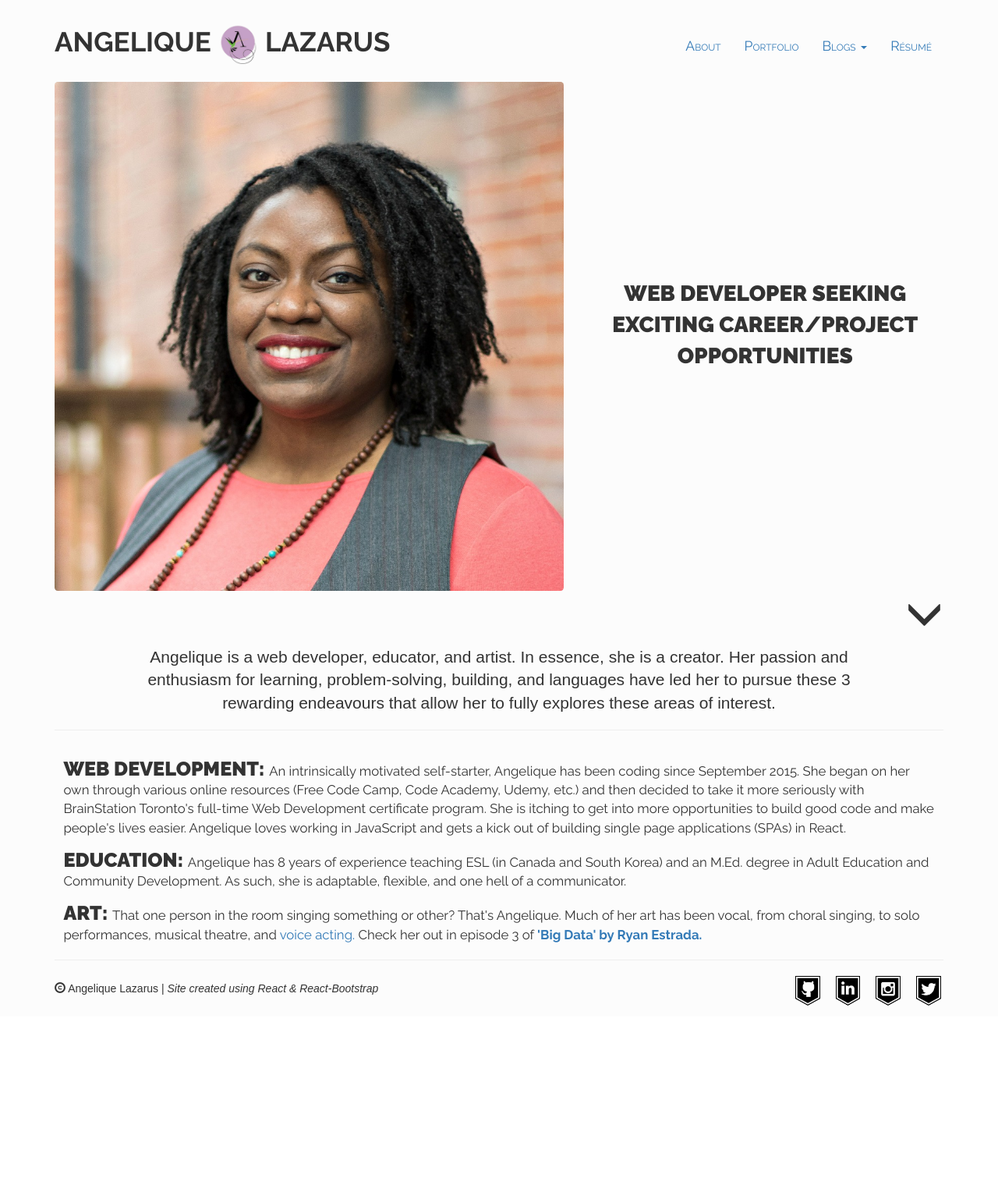
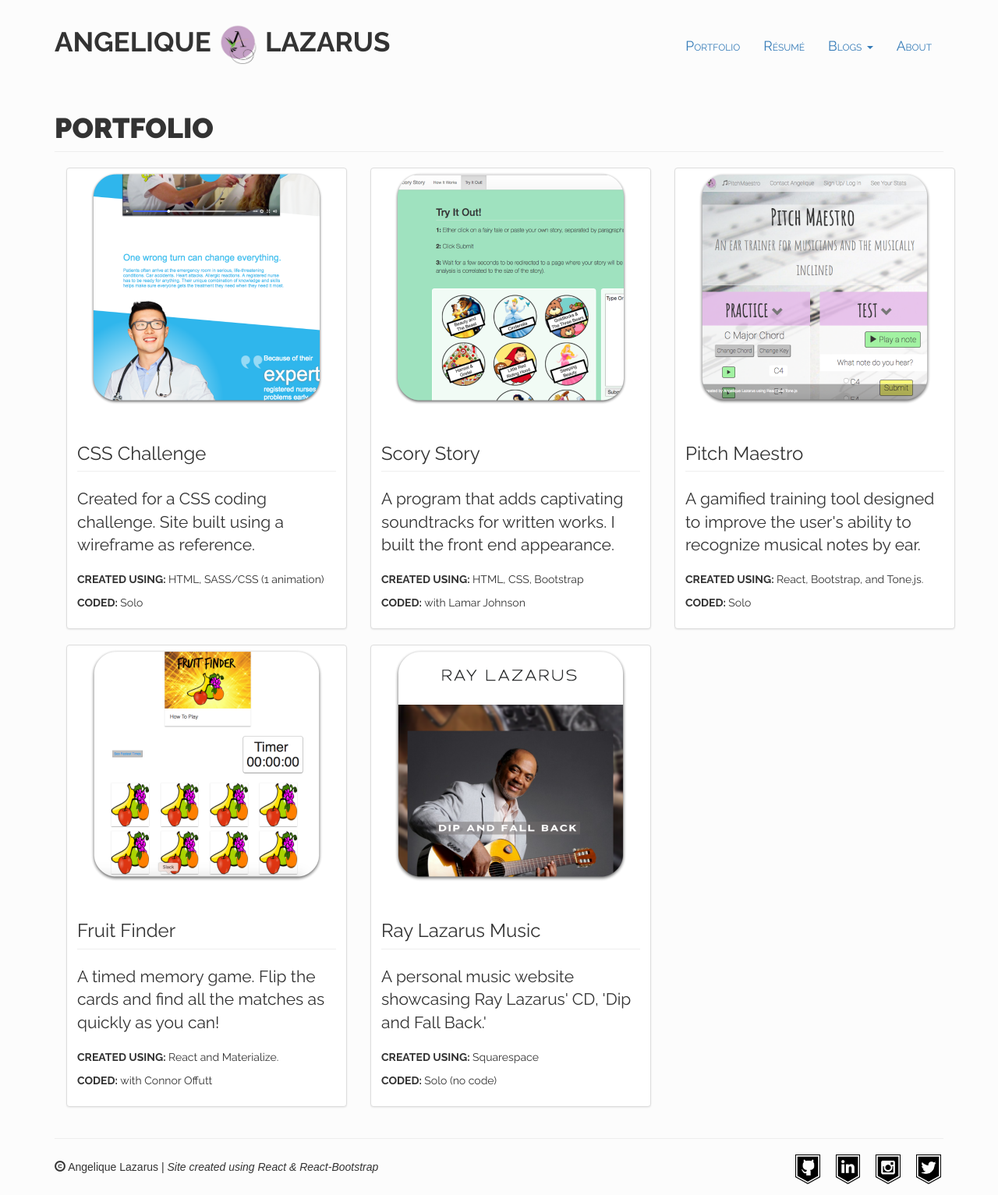
Before and after one commit to javathehut/Portfolio, a React (Create React App) app: page / in a window 1280 px wide. Shown: the whole page at 78% size. Before the commit the page ends 1304 px from the top, so only its background shows below. Built offline with nearby package versions, Linux system fonts and the light colour scheme.

Commit message:
rearranged pages

```diff
--- a/src/App.js
+++ b/src/App.js
@@ -17,8 +17,8 @@ class App extends Component {
             </Navbar.Header>
             <Navbar.Collapse>
               <Nav pullRight className="customNav">
-                <NavItem eventKey={1}><Link to="/">About</Link></NavItem>
-                <NavItem eventKey={2}><Link to="portfolio">Portfolio</Link></NavItem>
+                <NavItem eventKey={1}><Link to="/">Portfolio</Link></NavItem>
+                <NavItem eventKey={2} href="https://drive.google.com/open?id=0B3KezJtvS9TAemNqTV9tcWJmVm8" target="_blank">Résumé</NavItem>
                 <NavDropdown eventKey={3} title="Blogs" id="basic-nav-dropdown">
                   <MenuItem eventKey={3.1} href="http://chocolatycoding.com" target="_blank">Chocolaty Coding</MenuItem>
                   <MenuItem divider />
@@ -26,7 +26,7 @@ class App extends Component {
                   <MenuItem divider />
                   <MenuItem eventKey={3.3} href="http://lettersofacceptance.com" target="_blank">Letters of Acceptance</MenuItem>
                 </NavDropdown>
-                <NavItem eventKey={5} href="https://drive.google.com/open?id=0B3KezJtvS9TAemNqTV9tcWJmVm8" target="_blank">Résumé</NavItem>
+                <NavItem eventKey={5}><Link to="about">About</Link></NavItem>
               </Nav>
             </Navbar.Collapse>
           </Navbar>
--- a/src/Portfolio.js
+++ b/src/Portfolio.js
@@ -1,8 +1,12 @@
 import React, { Component } from 'react';
 import './App.css';
-import { Grid, Row, Thumbnail, Col } from 'react-bootstrap';
+import { Grid, Row, Thumbnail, Col, Glyphicon } from 'react-bootstrap';
 import {portfolioItems} from './portfolioItems.js';
-
+import insta from './icons/instagram.png';
+import linkedin from './icons/linkedin.png';
+import twitter from './icons/twitter.png';
+import github from './icons/github.png';
+import { Link } from 'react-router';
 
 
 class Portfolio extends Component {
@@ -29,6 +33,17 @@ class Portfolio extends Component {
                         {myPortfolio}
                     </Row>
                 </Grid>
+                <hr />
+                <div className="footer1">
+                <p><Glyphicon glyph="copyright-mark" /> Angelique Lazarus | <em>Site created using React & React-Bootstrap</em> </p>
+              </div>
+              <div className="footer2">
+                <Link to="https://www.github.com/javathehut" target="_blank"><img className="icons" src={github} alt="github" /></Link>
+                <Link to="https://www.linkedin.com/in/angeliquelazarus/" target="_blank"><img className="icons" src={linkedin} alt="linkedin" /></Link>
+
+                <Link to="https://www.instagram.com/chocolatycoding" target="_blank"><img className="icons" src={insta} alt="instagram" /></Link>
+                <Link to="https://twitter.com/ChocolatyCoding" target="_blank"><img className="icons" src={twitter} alt="twitter" /></Link>
+              </div>
             </div>
         );
     }
--- a/src/index.js
+++ b/src/index.js
@@ -10,8 +10,8 @@ import registerServiceWorker from './registerServiceWorker';
 ReactDOM.render(
     <Router history={browserHistory}>
         <Route path="/" component={App} >
-            <IndexRoute component={About} />
-            <Route path="portfolio" component={Portfolio} />
+            <IndexRoute component={Portfolio} />
+            <Route path="about" component={About} />
         </Route>
     </Router>,
     document.getElementById('root'));
```
